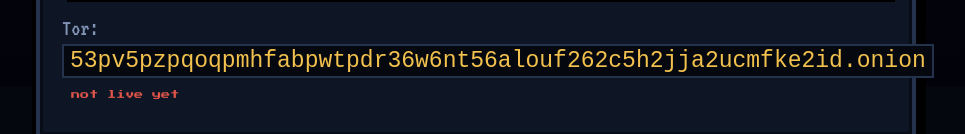
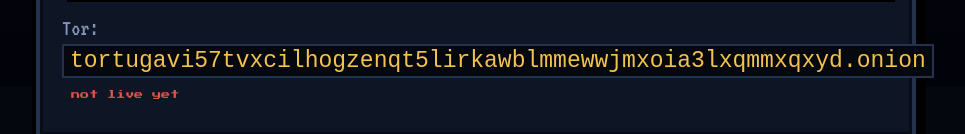
Before and after one commit to exe-eris/tortugaai, a plain HTML site: page index.html in a window 1280 px wide. Shown: the part 1514-1648 px from the top of the page, without its empty margins (164-1129 px from the left). Drawn offline with Linux system fonts and the light colour scheme.

Commit message:
Vanity onion address: tortuga... (mined with mkp224o)

```diff
--- a/index.html
+++ b/index.html
@@ -160,7 +160,7 @@ ul.feat em{color:var(--gold);font-style:normal}
   -d '{"model":"glm-5.3-uncensored",
        "messages":[{"role":"user","content":"..."}]}'</pre>
     </div>
-    <p class="onion">Tor: <code>53pv5pzpqoqpmhfabpwtpdr36w6nt56alouf262c5h2jja2ucmfke2id.onion</code>
+    <p class="onion">Tor: <code>tortugavi57tvxcilhogzenqt5lirkawblmmewwjmxoia3lxqmmxqxyd.onion</code>
       &nbsp;<span class="soon">not live yet</span></p>
   </section>
 
```
